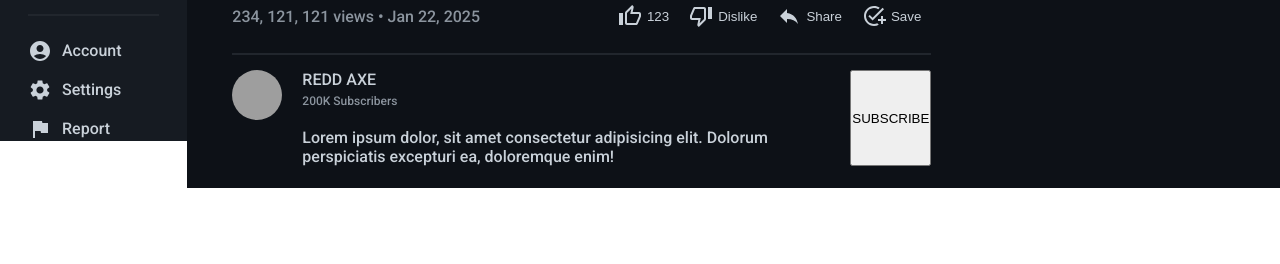
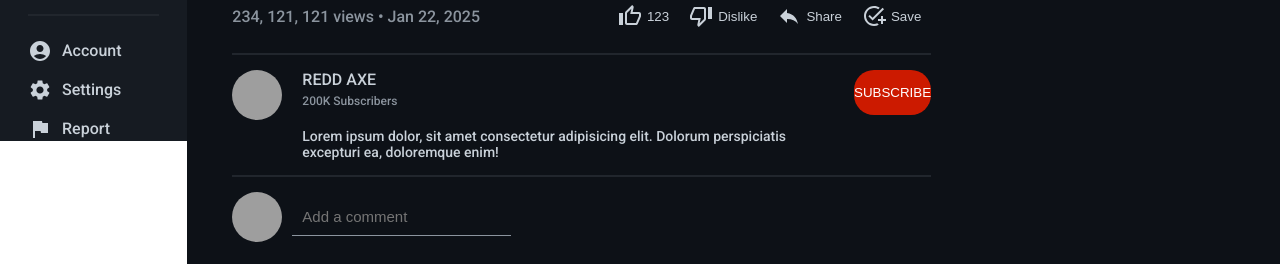
Before and after one commit to BlessingLuphahla/Redd-Tube, a React (Vite) app: page /video/1 in a window 1280 px wide. Shown: the part 659-923 px from the top of the page. Before the commit the page ends 847 px from the top, so only its background shows below. Built offline with nearby package versions, Linux system fonts and the light colour scheme; grey boxes are pictures that could not be loaded.

Commit message:
misc update

```diff
--- /dev/null
+++ b/src/components/Comments.jsx
@@ -0,0 +1,39 @@
+import styled from "styled-components";
+
+const Container = styled.div``;
+
+const NewComment = styled.div`
+  display: flex;
+  align-items: center;
+  gap: 10px;
+`;
+
+const Avatar = styled.img`
+  height: 50px;
+  width: 50px;
+  border-radius: 50%;
+  object-fit: cover;
+`;
+
+const Input = styled.input`
+  border: none;
+  outline: none;
+  background-color: transparent;
+  border-bottom: 1px solid ${({ theme }) => theme.textSoft};
+  color: ${({ theme }) => theme.text};
+  font-size: 15px;
+  padding: 10px;
+`;
+
+function Comments() {
+  return (
+    <Container>
+      <NewComment>
+        <Avatar src="https://images.pexels.com/photos/30415724/pexels-photo-30415724/free-photo-of-chicago-skyline-with-modern-architecture.jpeg?auto=compress&cs=tinysrgb&w=600&lazy=load" />
+        <Input placeholder="Add a comment" />
+      </NewComment>
+    </Container>
+  );
+}
+
+export default Comments;
--- a/src/pages/Video.jsx
+++ b/src/pages/Video.jsx
@@ -3,6 +3,7 @@ import ThumbUpAltOutlinedIcon from "@mui/icons-material/ThumbUpAltOutlined";
 import ThumbDownAltOutlinedIcon from "@mui/icons-material/ThumbDownAltOutlined";
 import ReplyOutlinedIcon from "@mui/icons-material/ReplyOutlined";
 import AddTaskOutlinedIcon from "@mui/icons-material/AddTaskOutlined";
+import Comments from "../components/Comments";
 
 const Container = styled.div`
   display: flex;
@@ -83,7 +84,9 @@ const ChannelDetail = styled.div`
   color: ${({ theme }) => theme.text};
 `;
 
-const ChannelName = styled.span``;
+const ChannelName = styled.span`
+  font-size: 16px;
+`;
 
 const ChannelCounter = styled.span`
   margin-top: 5px;
@@ -92,9 +95,21 @@ const ChannelCounter = styled.span`
   font-size: 12px;
 `;
 
-const ChannelDescription = styled.p``;
+const ChannelDescription = styled.p`
+  font-size: 14px;
+`;
 
-const Subscribe = styled.button``;
+const Subscribe = styled.button`
+  outline: none;
+  border: none;
+  background-color: #cc1a00;
+  font-weight: 500;
+  color: white;
+  width: 100px;
+  height: 45px;
+  border-radius: 20px;
+  cursor: pointer;
+`;
 
 function Video() {
   return (
@@ -141,6 +156,8 @@ function Video() {
             <Subscribe>SUBSCRIBE</Subscribe>
           </ChannelInfo>
         </Channel>
+        <Hr />
+        <Comments />
       </Content>
       <Recommendation>Recomendation</Recommendation>
     </Container>
--- a/src/utils/Theme.js
+++ b/src/utils/Theme.js
@@ -13,3 +13,8 @@ export const LightTheme = {
   textSoft: "#57606A",
   soft: "#E3E6E8",
 };
+
+export const MediaQueryBreakPoints = {
+  mobile: "768px",
+  tablet: "1024px",
+};
```
Also changed, not shown: src/components/Comment.jsx (added, +9 -0 lines).
